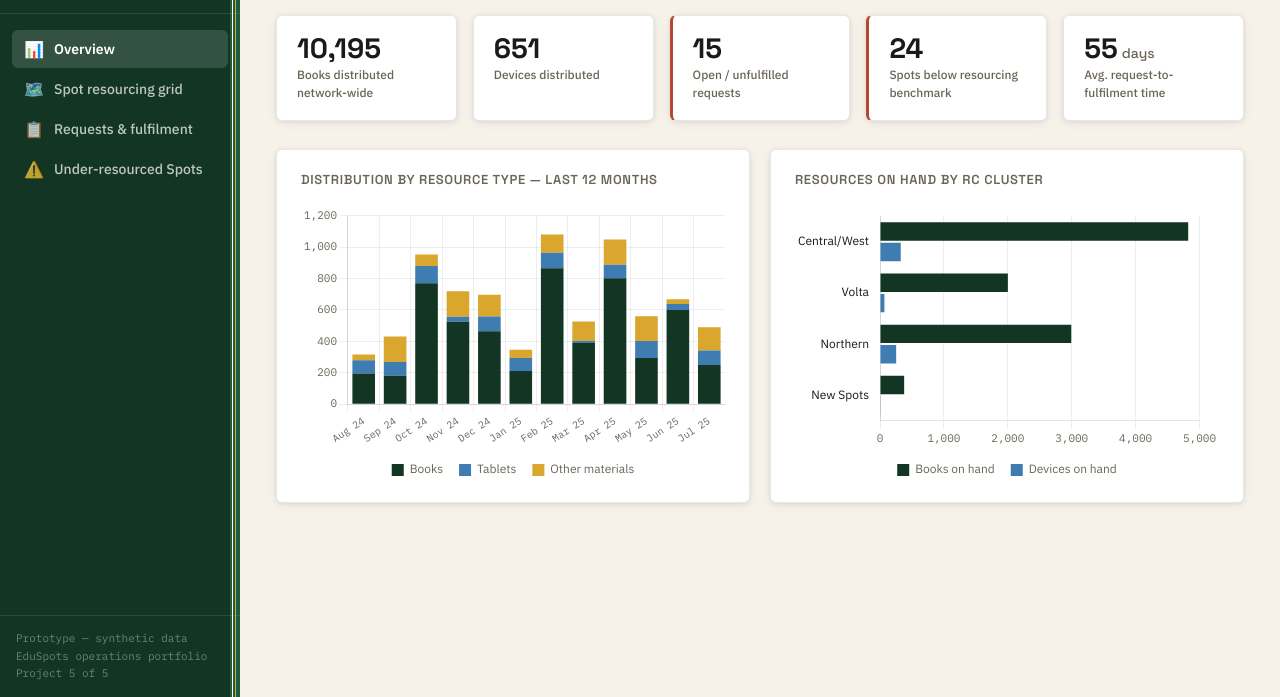
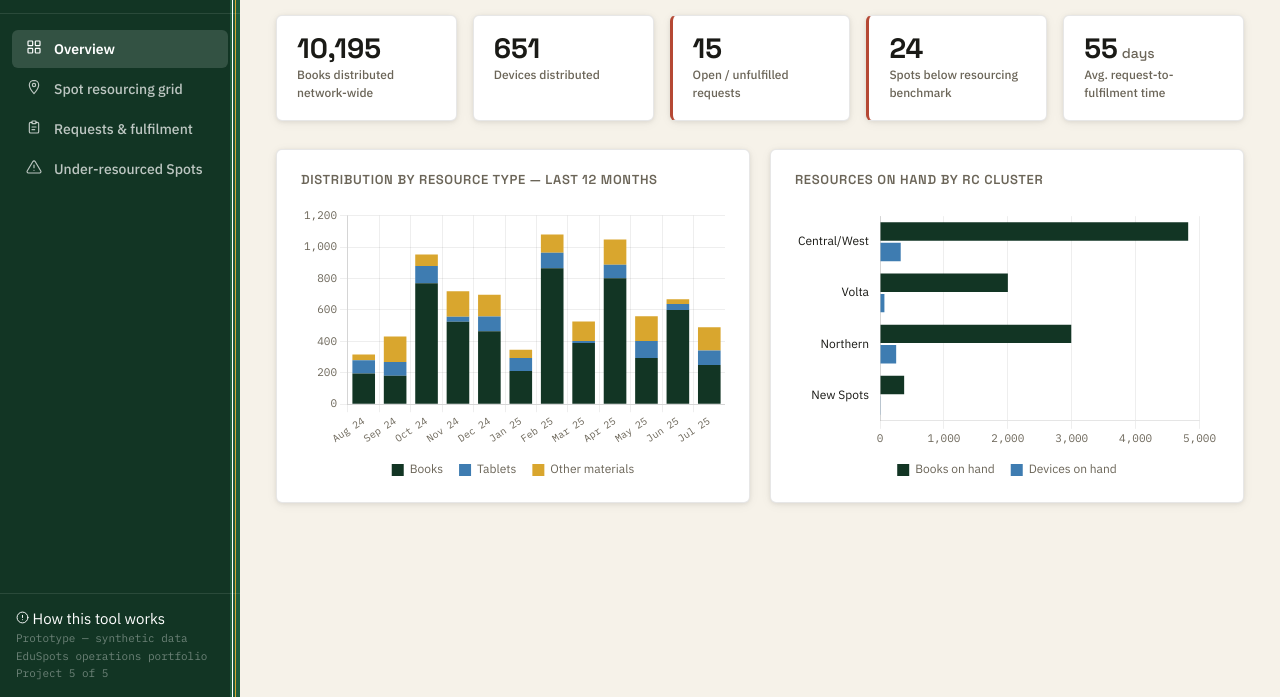
Before and after one commit to Jeffreylarbiakor/eduspots-resource-tracker, a plain HTML site: page index.html in a window 1280 px wide. Shown: the part 103-800 px from the top of the page. Drawn offline with nearby package versions, Linux system fonts and the light colour scheme.

Commit message:
Replace emoji nav icons with outline SVGs

```diff
--- a/index.html
+++ b/index.html
@@ -35,20 +35,32 @@
 
     <nav class="sidebar-nav">
       <button class="nav-link active" data-view="overview" aria-current="page">
-        <span class="nav-icon">📊</span> Overview
+        <span class="nav-icon">
+          <svg xmlns="http://www.w3.org/2000/svg" width="16" height="16" fill="none" viewBox="0 0 24 24" stroke="currentColor" stroke-width="1.75" stroke-linecap="round" stroke-linejoin="round"><rect x="3" y="3" width="7" height="7" rx="1"/><rect x="14" y="3" width="7" height="7" rx="1"/><rect x="3" y="14" width="7" height="7" rx="1"/><rect x="14" y="14" width="7" height="7" rx="1"/></svg>
+        </span> Overview
       </button>
       <button class="nav-link" data-view="grid">
-        <span class="nav-icon">🗺️</span> Spot resourcing grid
+        <span class="nav-icon">
+          <svg xmlns="http://www.w3.org/2000/svg" width="16" height="16" fill="none" viewBox="0 0 24 24" stroke="currentColor" stroke-width="1.75" stroke-linecap="round" stroke-linejoin="round"><path d="M12 2C8.13 2 5 5.13 5 9c0 5.25 7 13 7 13s7-7.75 7-13c0-3.87-3.13-7-7-7z"/><circle cx="12" cy="9" r="2.5"/></svg>
+        </span> Spot resourcing grid
       </button>
       <button class="nav-link" data-view="requests">
-        <span class="nav-icon">📋</span> Requests &amp; fulfilment
+        <span class="nav-icon">
+          <svg xmlns="http://www.w3.org/2000/svg" width="16" height="16" fill="none" viewBox="0 0 24 24" stroke="currentColor" stroke-width="1.75" stroke-linecap="round" stroke-linejoin="round"><path d="M9 5H7a2 2 0 00-2 2v12a2 2 0 002 2h10a2 2 0 002-2V7a2 2 0 00-2-2h-2"/><rect x="9" y="3" width="6" height="4" rx="1"/><line x1="9" y1="12" x2="15" y2="12"/><line x1="9" y1="16" x2="13" y2="16"/></svg>
+        </span> Requests &amp; fulfilment
       </button>
       <button class="nav-link" data-view="flagged">
-        <span class="nav-icon">⚠️</span> Under-resourced Spots
+        <span class="nav-icon">
+          <svg xmlns="http://www.w3.org/2000/svg" width="16" height="16" fill="none" viewBox="0 0 24 24" stroke="currentColor" stroke-width="1.75" stroke-linecap="round" stroke-linejoin="round"><path d="M10.29 3.86L1.82 18a2 2 0 001.71 3h16.94a2 2 0 001.71-3L13.71 3.86a2 2 0 00-3.42 0z"/><line x1="12" y1="9" x2="12" y2="13"/><line x1="12" y1="17" x2="12.01" y2="17"/></svg>
+        </span> Under-resourced Spots
       </button>
     </nav>
 
     <div class="sidebar-footer">
+      <a href="resource-tracker-guide.html" target="_blank" class="guide-link">
+        <svg xmlns="http://www.w3.org/2000/svg" width="13" height="13" fill="none" viewBox="0 0 24 24" stroke="currentColor" stroke-width="1.75" stroke-linecap="round" stroke-linejoin="round"><circle cx="12" cy="12" r="10"/><line x1="12" y1="8" x2="12" y2="12"/><line x1="12" y1="16" x2="12.01" y2="16"/></svg>
+        How this tool works
+      </a>
       <p class="sidebar-footer-text">
         Prototype — synthetic data<br />
         EduSpots operations portfolio<br />
```
